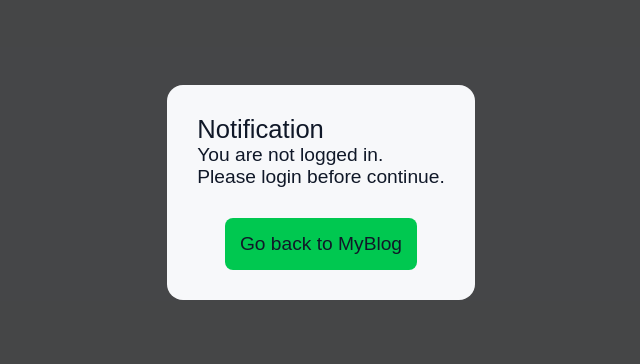
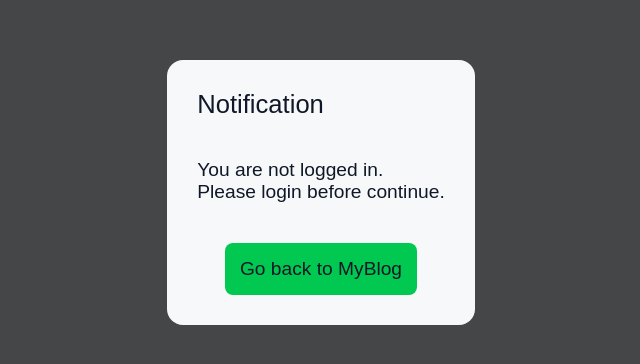
Before and after one commit to nickyuencm117/blog-studio, a React (Vite) app: page / in a window 1280 px wide. Shown: the part 208-572 px from the top of the page, without its empty margins (319-959 px from the left). Built offline with nearby package versions, Linux system fonts and the light colour scheme; no server answers; what @tiptap/extension-color would draw is missing.

Commit message:
Add top margin to the dialog that indicates user not logged in

```diff
--- a/src/App/App.jsx
+++ b/src/App/App.jsx
@@ -59,7 +59,7 @@
           confirmBtn='Go back to MyBlog'
           onConfirm={() => location.href=import.meta.env.VITE_BLOG_APP_URL}
         >
-          <div className='font-sm' style={{marginBottom: 'var(--spacing4)'}}>
+          <div className='font-sm' style={{margin: 'var(--spacing5) 0'}}>
             <p>You are not logged in.</p>
             <p>Please login before continue.</p>
           </div>
```
